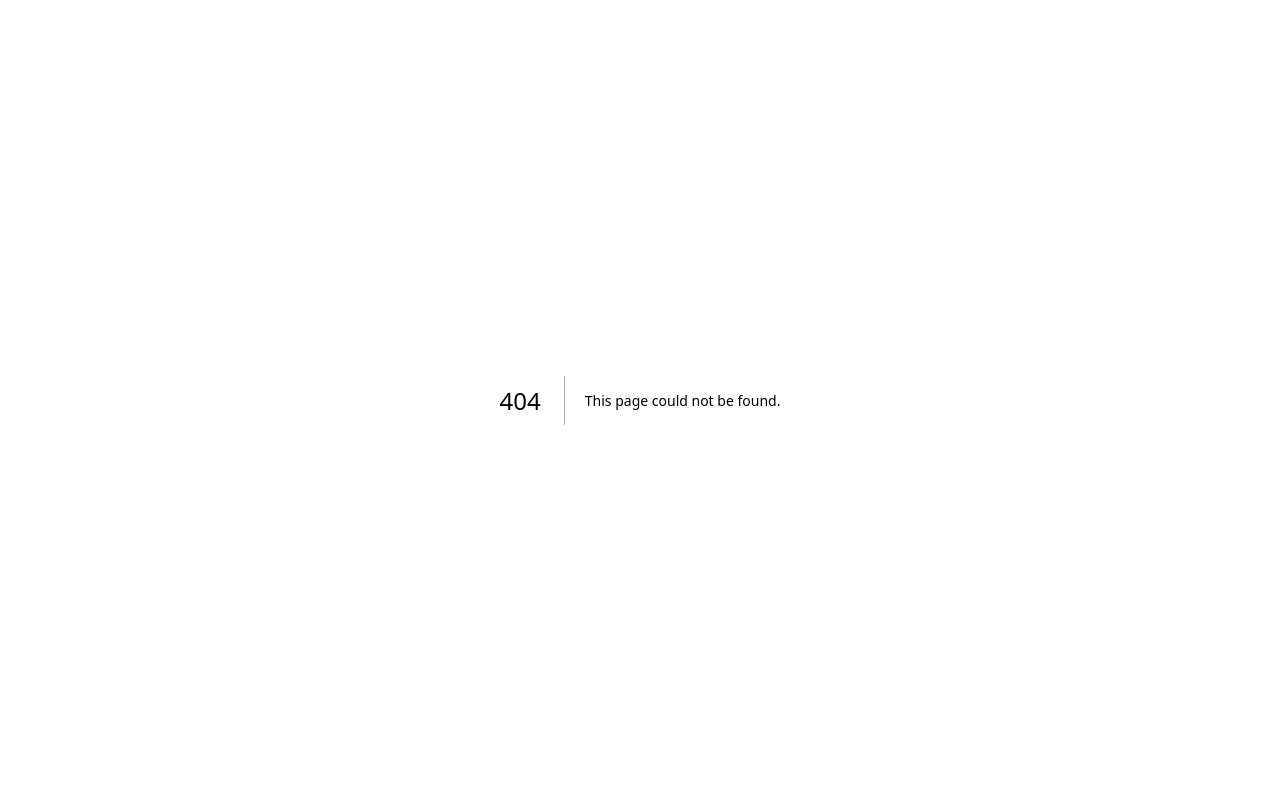
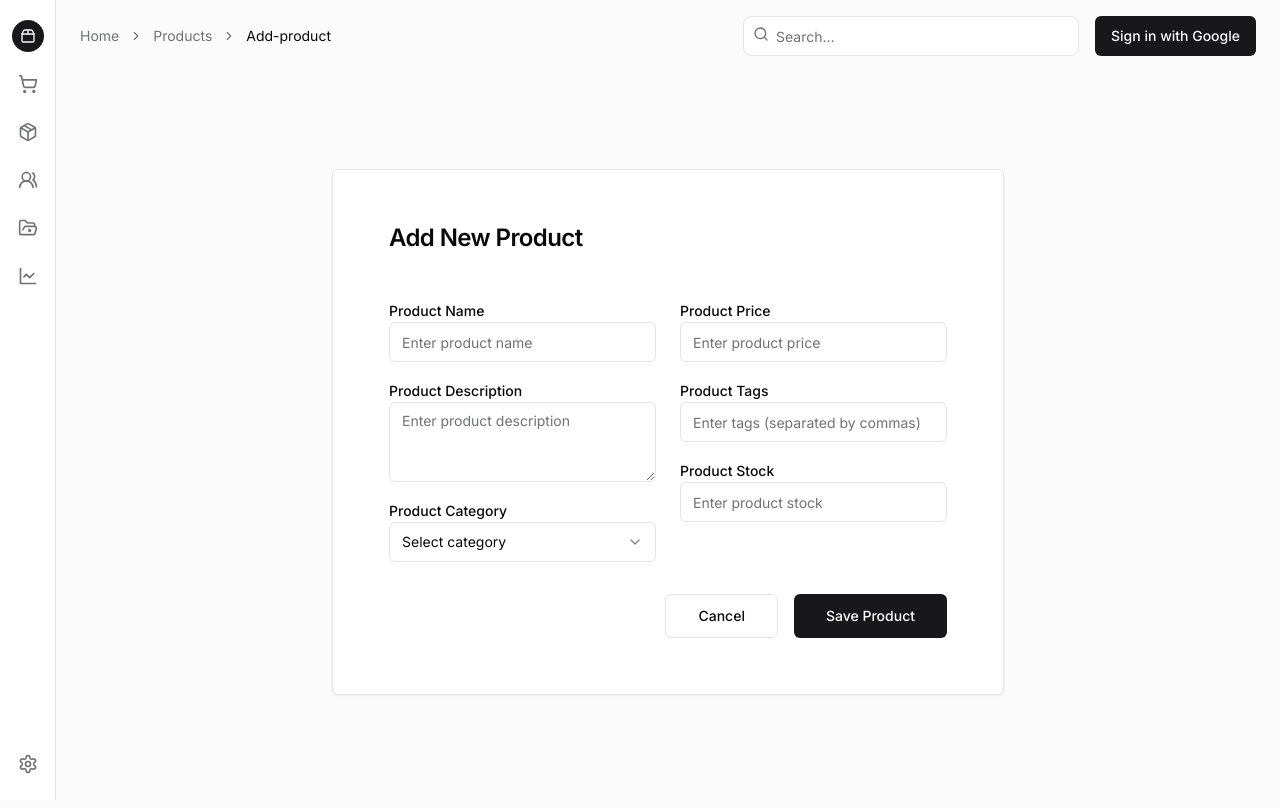
Before and after one commit to mayoljojo/storehouse, a Next.js app: page /products/add-product in a window 1280 px wide. Before the commit this address had no page. Built offline with nearby package versions, Linux system fonts and the light colour scheme; no server answers.

Commit message:
Updated Schema

```diff
--- /dev/null
+++ b/app/(primary_pages)/products/add-product/page.tsx
@@ -0,0 +1,101 @@
+import { Label } from "@/components/ui/label";
+import { Input } from "@/components/ui/input";
+import { Textarea } from "@/components/ui/textarea";
+import {
+  SelectValue,
+  SelectTrigger,
+  SelectItem,
+  SelectGroup,
+  SelectContent,
+  Select,
+} from "@/components/ui/select";
+import { Button } from "@/components/ui/button";
+import { Card, CardContent, CardHeader, CardTitle } from "@/components/ui/card";
+
+function page() {
+  return (
+    <div
+      className="flex justify-center items-center"
+      style={{ minHeight: "calc(100vh - 10vh)" }}
+    >
+      <Card className="shadow-sm rounded-md w-full max-w-2xl p-8">
+        <CardHeader className="text-3xl font-bold mb-6">
+          <CardTitle>Add New Product</CardTitle>
+        </CardHeader>
+        <CardContent>
+          <form className="grid grid-cols-1 md:grid-cols-2 gap-6">
+            <div className="space-y-4">
+              <div>
+                <Label htmlFor="name">Product Name</Label>
+                <Input id="name" placeholder="Enter product name" type="text" />
+              </div>
+              <div>
+                <Label htmlFor="description">Product Description</Label>
+                <Textarea
+                  id="description"
+                  placeholder="Enter product description"
+                />
+              </div>
+              <div>
+                <Label htmlFor="category">Product Category</Label>
+                <Select>
+                  <SelectTrigger className="w-full">
+                    <SelectValue placeholder="Select category" />
+                  </SelectTrigger>
+                  <SelectContent>
+                    <SelectGroup>
+                      <SelectItem value="electronics">Electronics</SelectItem>
+                      <SelectItem value="clothing">Clothing</SelectItem>
+                      <SelectItem value="home">Home</SelectItem>
+                      <SelectItem value="sports">Sports</SelectItem>
+                      <SelectItem value="beauty">Beauty</SelectItem>
+                    </SelectGroup>
+                  </SelectContent>
+                </Select>
+              </div>
+            </div>
+            <div className="space-y-4">
+              <div>
+                <Label htmlFor="price">Product Price</Label>
+                <Input
+                  id="price"
+                  placeholder="Enter product price"
+                  type="number"
+                />
+              </div>
+              <div>
+                <Label htmlFor="tags">Product Tags</Label>
+                <Input
+                  id="tags"
+                  placeholder="Enter tags (separated by commas)"
+                  type="text"
+                />
+              </div>
+              <div>
+                <Label htmlFor="stock">Product Stock</Label>
+                <Input
+                  id="stock"
+                  placeholder="Enter product stock"
+                  type="number"
+                />
+              </div>
+            </div>
+          </form>
+          <div className="mt-8 flex justify-end gap-4">
+            <Button size="lg" variant="outline">
+              Cancel
+            </Button>
+            <Button
+              className="bg-zinc-900 hover:bg-zinc-800 text-white dark:bg-zinc-50 dark:text-zinc-900 dark:hover:bg-zinc-200"
+              size="lg"
+            >
+              Save Product
+            </Button>
+          </div>
+        </CardContent>
+      </Card>
+    </div>
+  );
+}
+
+export default page;
--- a/app/(primary_pages)/products/page.tsx
+++ b/app/(primary_pages)/products/page.tsx
@@ -1,4 +1,5 @@
 import { Button } from "@/components/ui/button";
+import Link from "next/link";
 
 function ProductsPage() {
   return (
@@ -17,7 +18,9 @@ function ProductsPage() {
               <p className="text-sm text-muted-foreground">
                 You can start selling as soon as you add a product.
               </p>
-              <Button className="mt-4">Add Product</Button>
+              <Link className="mt-4" href="/products/add-product">
+                Add Product
+              </Link>
             </div>
           </div>
         </main>
--- a/components/left-panel.tsx
+++ b/components/left-panel.tsx
@@ -106,16 +106,16 @@ export default function LeftPanel() {
         <Tooltip>
           <TooltipTrigger asChild>
             <Link
-              href="operation"
+              href="operations"
               className={
-                pathname == "/operation" ? activeClassName : inactiveClassName
+                pathname == "/operations" ? activeClassName : inactiveClassName
               }
             >
               <FolderOpenDot className="h-5 w-5" />
-              <span className="sr-only">Operation</span>
+              <span className="sr-only">Operations</span>
             </Link>
           </TooltipTrigger>
-          <TooltipContent side="right">Operation</TooltipContent>
+          <TooltipContent side="right">Operations</TooltipContent>
         </Tooltip>
         <Tooltip>
           <TooltipTrigger asChild>
```
Also changed, not shown: 2 other files (tests, documents, lock files or other folders).
